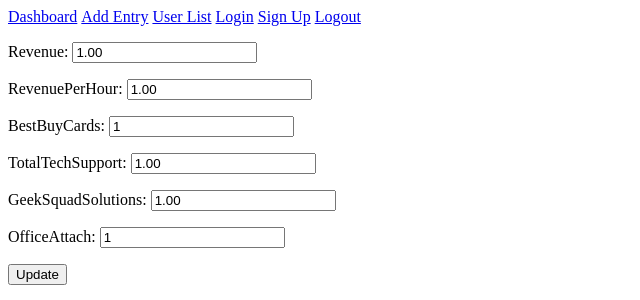
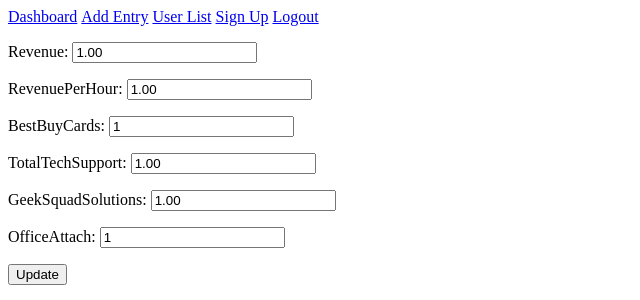
Before and after one commit to sergent4701/Best_Buy_App, a Django app: page /entry/1/ in a window 1280 px wide. Shown: the top 300 px of the page, without its empty margins (0-640 px from the left). Run offline with Django 3.2, Linux system fonts and the light colour scheme; data comes from the database, SQL or seed files in the repository; both versions use the stored data as it was after the commit.

Commit message:
minor login system changes

```diff
--- a/main/templates/main/header.html
+++ b/main/templates/main/header.html
@@ -19,7 +19,6 @@
     <li><a href="{% url 'Dashboard' %}">Dashboard</a></li>
     <li><a href="{% url 'New Entry' %}">Add Entry</a></li>
     <li><a href="{% url 'User List' %}">User List</a></li>
-    <li><a href="{% url 'Login' %}">Login</a></li>
     <li><a href="{% url 'Sign Up' %}">Sign Up</a></li>
     <li><a href="{% url 'Logout' %}?next=/login">Logout</a></li>
 
--- a/main/views.py
+++ b/main/views.py
@@ -1,7 +1,7 @@
 from django.shortcuts import render, redirect, get_object_or_404
 from django.utils import timezone
 from .forms import newEntryForm
-from .models import Entry
+from .models import Entry, User
 from django.http import Http404
 
 
@@ -21,7 +21,7 @@
             entry.employee = request.user
             entry.dateCreated = timezone.now()
             entry.save()
-            #return redirect('Dashboard')
+            return redirect('Dashboard')
     else:
         form = newEntryForm()
     return render(request, 'main/newEntry.html', {'form': form})
```
Also changed, not shown: db.sqlite3.
